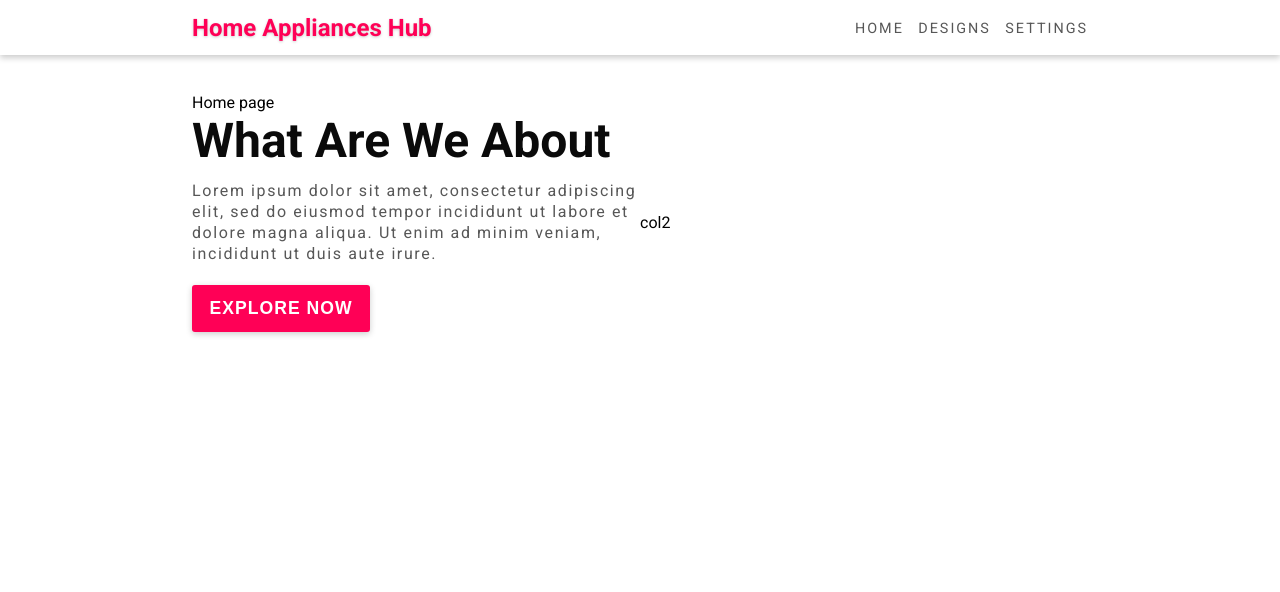
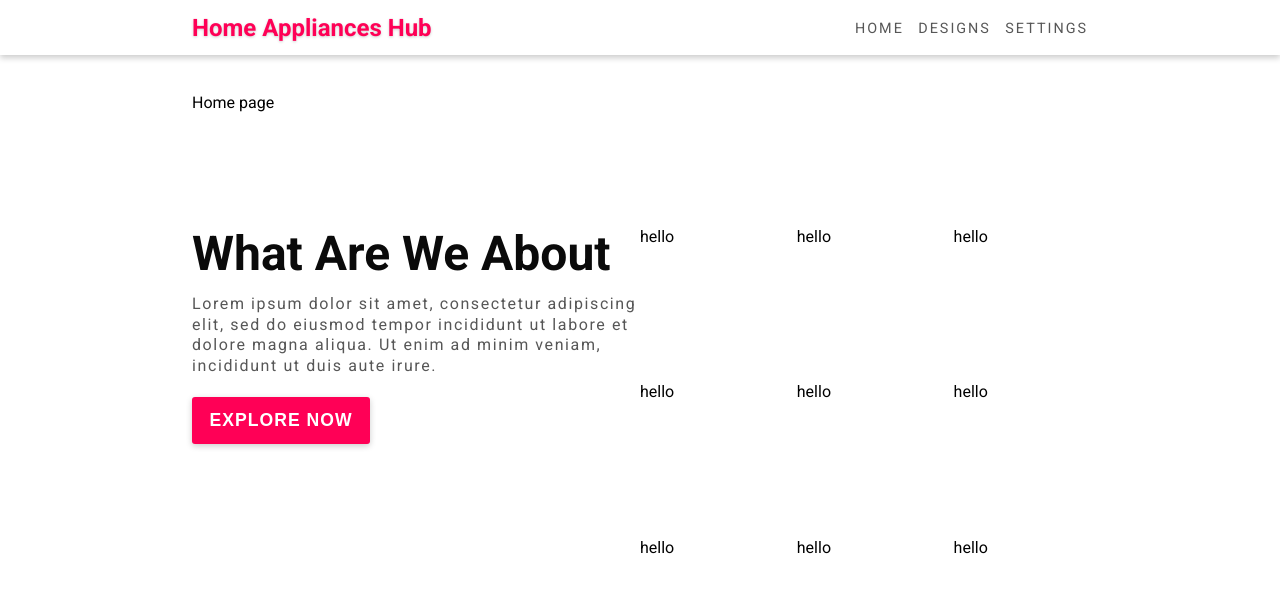
Before and after one commit to NataEn/home_appliances_app, a React (Create React App) app: page / in a window 1280 px wide. Shown: the top 592 px of the page. Built offline with nearby package versions, Linux system fonts and the light colour scheme.

Commit message:
custome image for gallery

```diff
--- a/src/components/Image/Image.scss
+++ b/src/components/Image/Image.scss
@@ -0,0 +1,5 @@
+.image{
+    height: 0;
+    width: 100%;
+    //padding-top: 80%;
+}
--- a/src/components/Image/Image.tsx
+++ b/src/components/Image/Image.tsx
@@ -1,7 +1,14 @@
 import React, { FC } from 'react'
 
-const Image: FC = () => {
-        return <div className='Image'>
+interface ImageProps{
+    src: string;
+    pt: string;
+    title: string;
+}
+
+const Image: FC<ImageProps> = ({src, pt, title}) => {
+        return <div className='image' style={{paddingTop:pt}}>
+            {title}
             </div>
 }
 
--- a/src/pages/homePage/components/Hero/Hero.scss
+++ b/src/pages/homePage/components/Hero/Hero.scss
@@ -20,5 +20,11 @@
             line-height: 1.3em;
             margin-bottom: 1.25em;
         }
+
+        .gallery{
+            display: grid;
+            grid-template-columns: repeat(3, 1fr);
+            gap:1.75vw;
+        }
     }
 }
--- a/src/pages/homePage/components/Hero/Hero.tsx
+++ b/src/pages/homePage/components/Hero/Hero.tsx
@@ -1,4 +1,6 @@
 import React, { FC } from 'react'
+import Image from "../../../../components/Image/Image"
+import {ImageList} from "./mockData"
 
 const Hero :FC=()=>{
     return <div className='hero'>
@@ -10,7 +12,12 @@ const Hero :FC=()=>{
             incididunt ut duis aute irure.</p>
             <button className='btn'>explore now</button>
         </div>
-        <div className='col'>col2</div>
+        <div className='col gallery'>
+            {ImageList.map((img=>(
+
+            <Image src={img.src} pt={"85%"} title={img.name}/>
+            )))}
+        </div>
 
         </section>
     </div>
--- /dev/null
+++ b/src/pages/homePage/components/Hero/mockData.tsx
@@ -0,0 +1,11 @@
+export const ImageList = [
+    { src: "", name: "hello" },
+    { src: "", name: "hello" },
+    { src: "", name: "hello" },
+    { src: "", name: "hello" },
+    { src: "", name: "hello" },
+    { src: "", name: "hello" },
+    { src: "", name: "hello" },
+    { src: "", name: "hello" },
+    { src: "", name: "hello" }
+]
```
